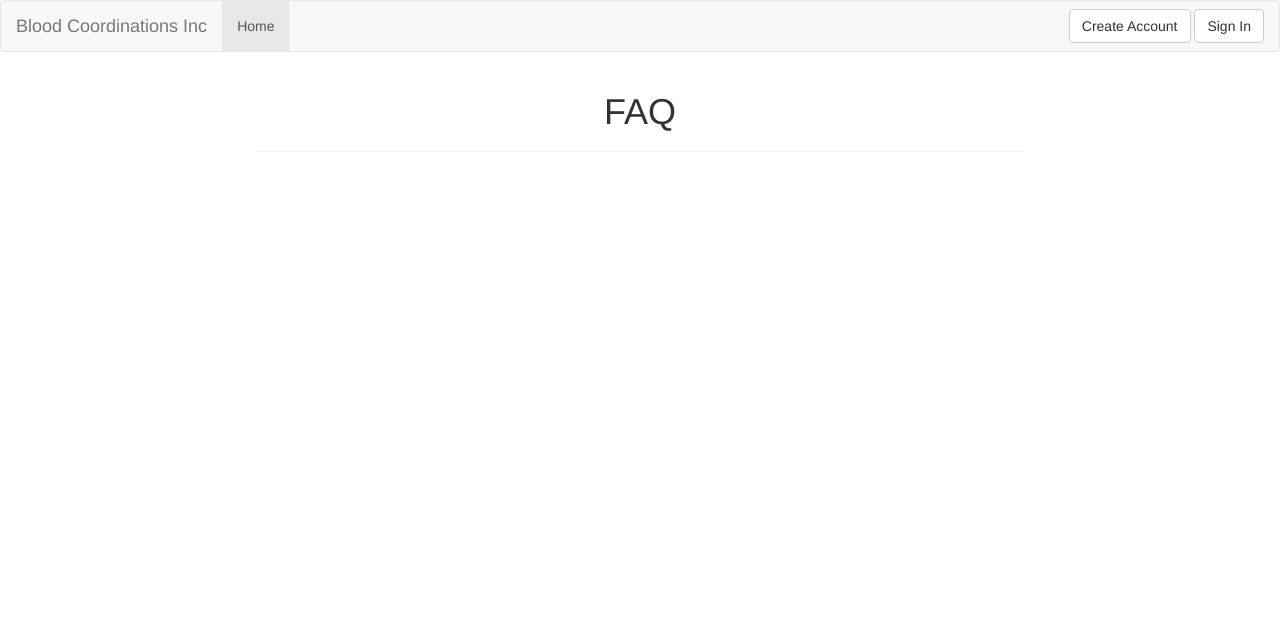
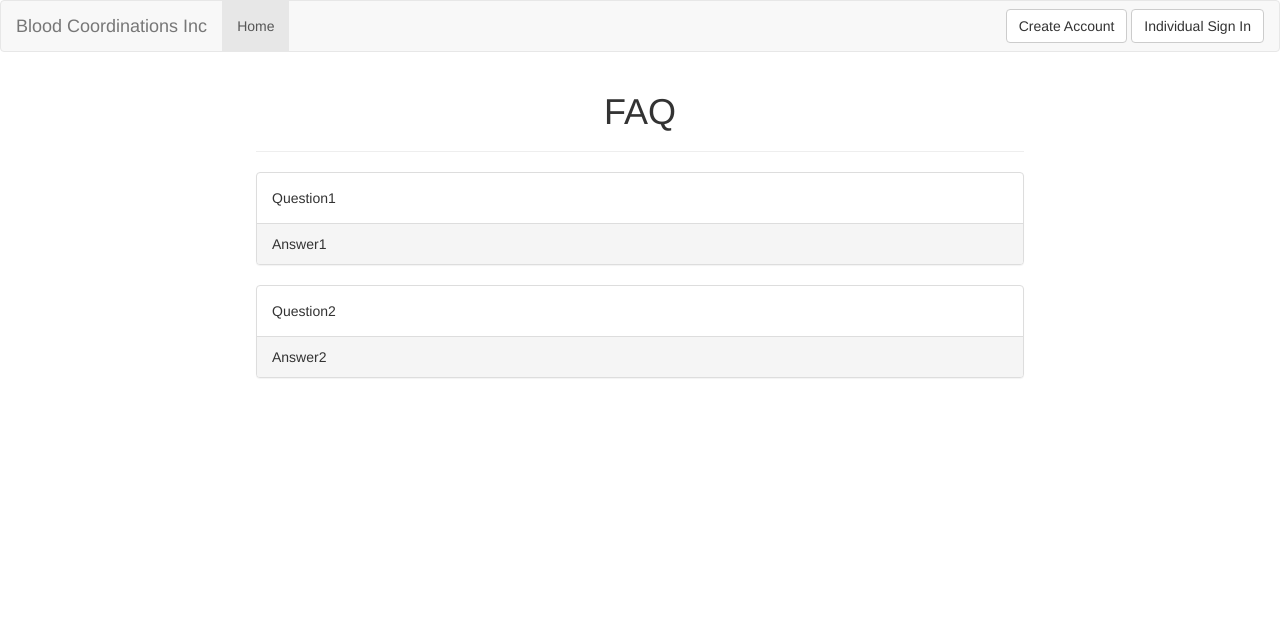
Before and after one commit to mSquizzle/150-Cloud-Apps, a Flask app: template templates/faq.html in a window 1280 px wide. Shown: the top 618 px of the page. Run offline with Flask 2, Linux system fonts and the light colour scheme; the template is opened without the code that fills it, so the values that code supplies are empty; parts of the project's set-up code (start-up, migrations or seed data) failed here and were passed over; some libraries are stand-ins or nearby versions.

Commit message:
Template changes

```diff
--- a/templates/accounts/choose-account.html
+++ b/templates/accounts/choose-account.html
@@ -18,5 +18,5 @@
     </a>
 </div>
 
-<p style="text-align: center; padding-top: 40px;"><a class="btn btn-primary btn-lg" href="{{ url_for('about') }}" role="button">Learn more about account types</a></p>
+<p style="text-align: center; padding-top: 40px;"><a class="btn btn-primary btn-lg" href="{{ url_for('faq') }}" role="button">Learn more about account types</a></p>
 {% endblock %}
--- a/templates/accounts/create-account.html
+++ b/templates/accounts/create-account.html
@@ -1,7 +1,7 @@
 {% extends "layout.html" %}
 {% block body %}
 <div class="page-header">
-    <h1>Create Individual Account</h1>
+    <h1>Create Institutional Account</h1>
 </div>
 
 Lorem ipsum
--- a/templates/faq.html
+++ b/templates/faq.html
@@ -1,6 +1,26 @@
 {% extends "layout.html" %}
 {% block body %}
 <div class="page-header">
-        <h1>FAQ</h1>
+    <h1>FAQ</h1>
+
 </div>
+
+<div class="panel panel-default">
+    <div class="panel-body">
+        Question1
+    </div>
+    <div class="panel-footer">
+        Answer1
+    </div>
+</div>
+
+<div class="panel panel-default">
+    <div class="panel-body">
+        Question2
+    </div>
+    <div class="panel-footer">
+        Answer2
+    </div>
+</div>
+
 {% endblock %}
--- a/templates/index.html
+++ b/templates/index.html
@@ -1,6 +1,8 @@
 {% extends "layout.html" %}
 {% block body %}
 <div class="page-header">
-        <h1>Hello world!</h1>
+    <h1>Welcome to MRS Blood Systems!</h1>
 </div>
+
+<p>Upcoming blood drive events:</p>
 {% endblock %}
--- a/templates/layout.html
+++ b/templates/layout.html
@@ -38,7 +38,7 @@
             <a href="{{ account['logout'] }}"><button type="button" class="btn btn-default navbar-btn">Logout</button></a>
           {% else %}
           <a href="{{ url_for('choose_account') }}"><button type="button" class="btn btn-default navbar-btn">Create Account</button></a>
-          <a href="{{ account['login'] }}"><button type="button" class="btn btn-default navbar-btn">Sign In</button></a>
+          <a href="{{ account['login'] }}"><button type="button" class="btn btn-default navbar-btn">Individual Sign In</button></a>
           {% endif %}
       </div>
         {% endif %}
```
Also changed, not shown: 1 other file.
